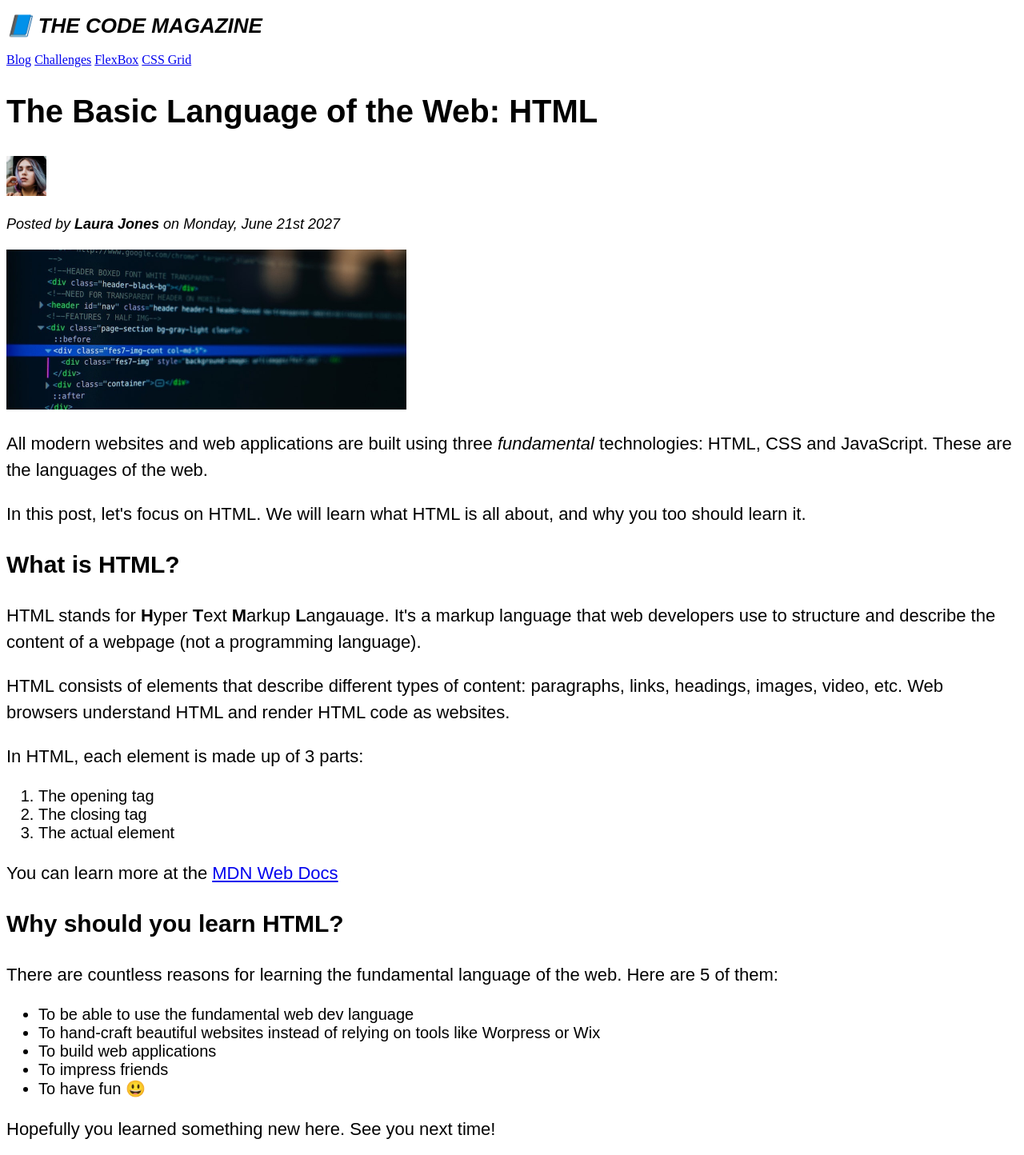
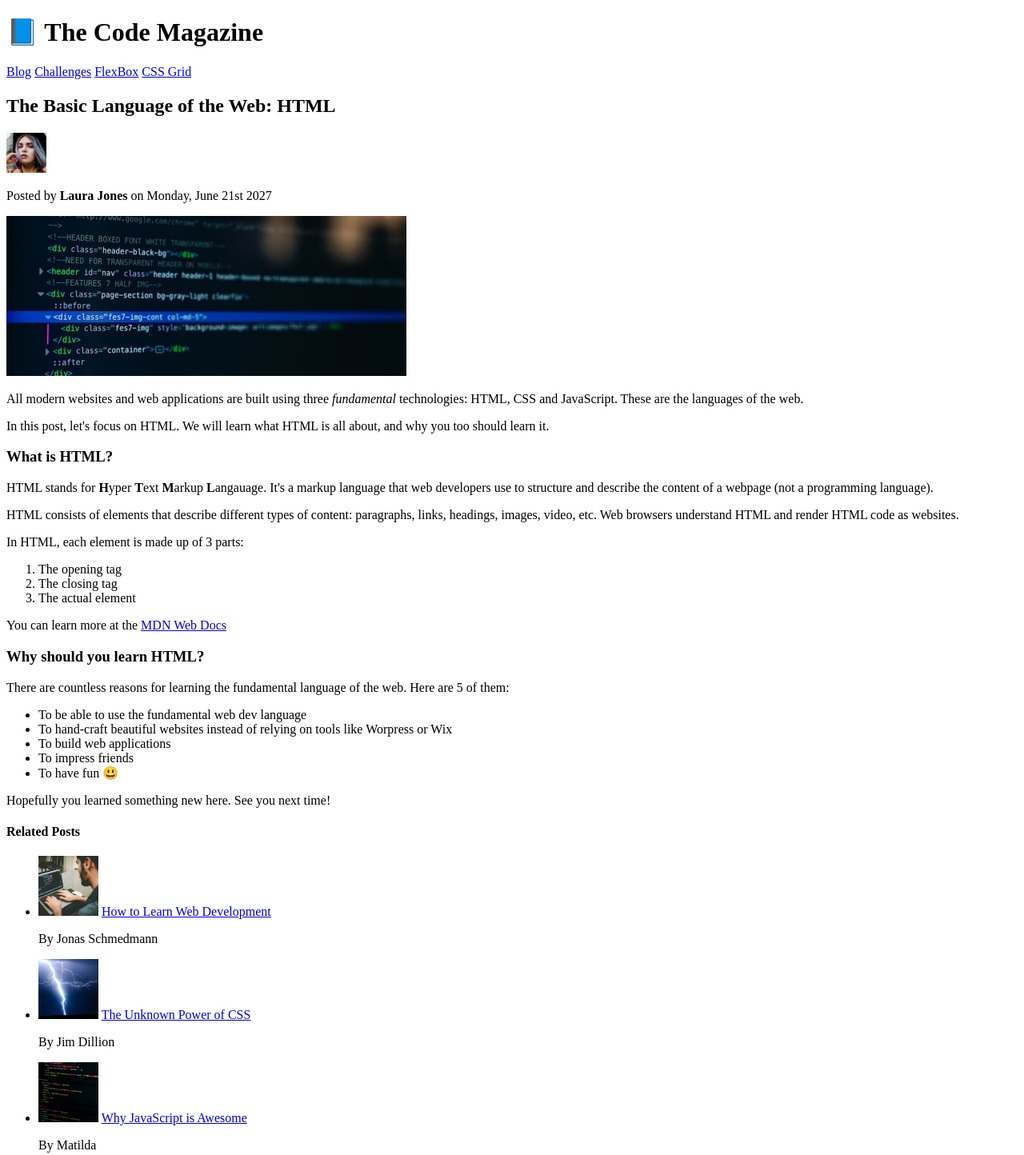
Before and after one commit to Aniketh-PD/HTML_CSS, a plain HTML site: page index.html in a window 1280 px wide. Shown: the top 1444 px of the page at 80% size. Drawn offline with Linux system fonts and the light colour scheme.

Commit message:
removed the css styles for the index.html page

```diff
--- a/style.css
+++ b/style.css
@@ -1,57 +1,2 @@
 /* listing selector */
 /* descendant selector*/
-
-h1{
-    font-size: 26px;
-    font-family: sans-serif;
-    text-transform: uppercase;
-    font-style: italic;
-}
-h2{
-    font-size: 40px;
-    font-family: sans-serif;
-}
-
-h3{
-    font-size: 30px;
-    font-family: sans-serif;
-}
-h4{
-    font-size: 20px;
-    font-family: sans-serif;
-    text-transform: uppercase;
-    text-align: center;
-}
-
-p{
-    font-size: 22px;
-    font-family: sans-serif;
-    line-height: 1.5;
-}
-
-li{
-    font-size: 20px;
-    font-family: sans-serif;
-}
-
-footer p {
-    font-size: 16px;
-}
-
-/* article header p {
-    font-style: italic;
-} */
-
-#author{
-    font-style: italic;
-    font-size:18px;
-}
-
-.related-posts{
-    list-style: none;
-}
-
-.related-author{
-    font-size: 18px;
-    font-weight: bold;
-}
```
